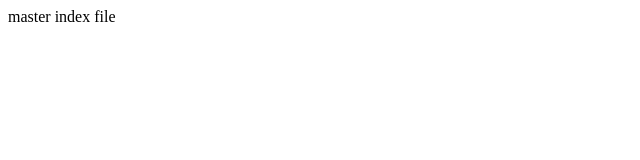
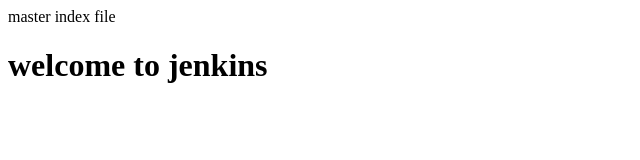
Before and after one commit to kunal8080/demo-8080, a plain HTML site: page index.html in a window 1280 px wide. Shown: the whole page, without its empty margins (0-640 px from the left). Drawn offline with Linux system fonts and the light colour scheme.

Commit message:
Update index.html

```diff
--- a/index.html
+++ b/index.html
@@ -1 +1,2 @@
 master index file
+<h1> welcome to jenkins </h1>
```
